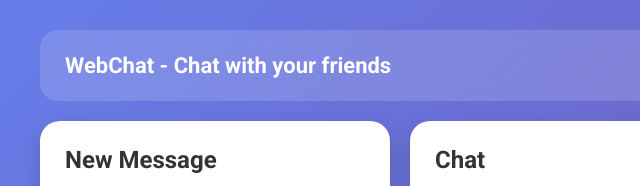
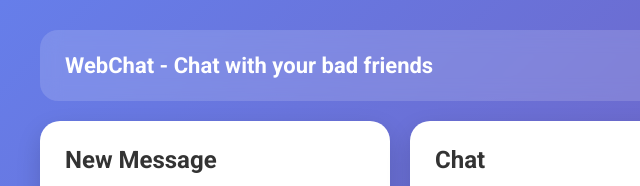
Before and after one commit to rayyanibnnaveed/WebChat, a plain HTML site: page frontend/dashboard.html in a window 1280 px wide. Shown: the top 186 px of the page, 0-640 px from the left. Drawn offline with Linux system fonts and the light colour scheme; no server answers.

```diff
--- a/frontend/dashboard.html
+++ b/frontend/dashboard.html
@@ -11,7 +11,7 @@
 <body>
 
   <header class="topbar">
-    <h1>WebChat - Chat with your friends</h1>
+    <h1>WebChat - Chat with your bad friends</h1>
     <button class="logout-btn" onclick="logout()">Logout</button>
   </header>
 
```
